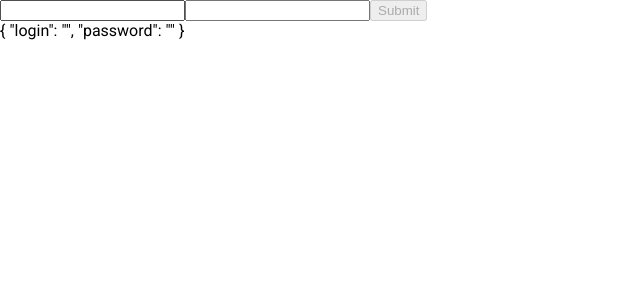
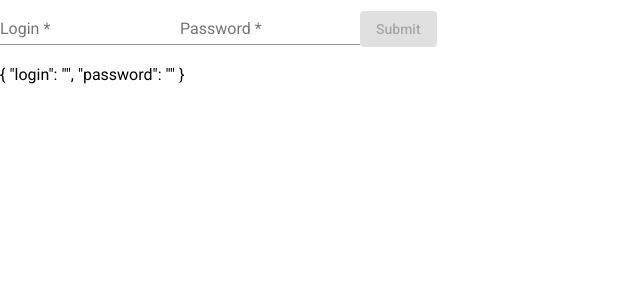
Before and after one commit to O-Jever/personal-cabinet, an Angular app: page /authorization in a window 1280 px wide. Shown: the top 300 px of the page, without its empty margins (0-640 px from the left). Built offline with nearby package versions, Linux system fonts and the light colour scheme.

Commit message:
Create form with AM

```diff
--- a/src/app/authorization/authorization.component.html
+++ b/src/app/authorization/authorization.component.html
@@ -1,7 +1,15 @@
-<form [formGroup]="loginForm" (ngSubmit)="onSubmit()">
-    <input type="text" formControlName="login" />
-    <input type="password" formControlName="password" />
-    <button type="submit" [disabled]="!loginForm.valid">Submit</button>
-</form>
+<div class="wrapper">
+    <form [formGroup]="loginForm" (ngSubmit)="onSubmit()" (submit)="$event.preventDefault()">
+        <mat-form-field>
+          <mat-label>Login</mat-label>
+          <input formControlName="login" matInput>
+        </mat-form-field>
+        <mat-form-field>
+          <mat-label>Password</mat-label>
+          <input formControlName="password" matInput>
+        </mat-form-field>
+        <button mat-raised-button [disabled]="!loginForm.valid">Submit</button>
+    </form>
+</div>
 
 {{ loginForm.value | json}}
```
